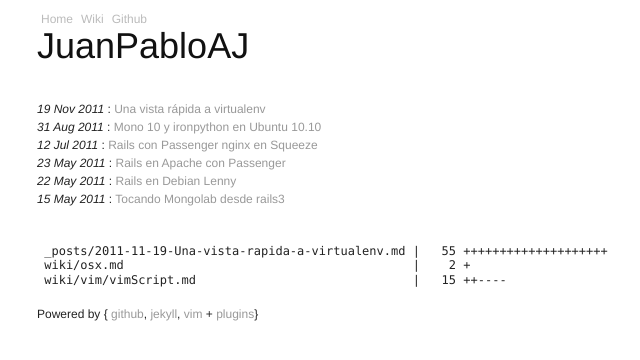
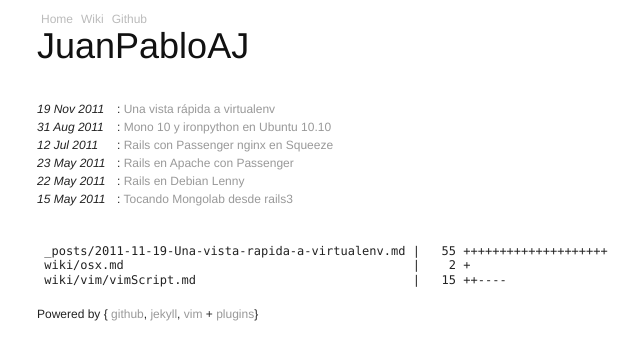
Before and after one commit to juanpabloaj/juanpabloaj.github.com, a Jekyll site: the page built from index.html, in a window 1280 px wide. Shown: the top 360 px of the page, without its empty margins (128-768 px from the left). Built offline with Jekyll 4.4.1, drawn with Linux system fonts in a browser that asks for light colours; Markdown is read by kramdown in place of the engine named in the settings.

Commit message:
index: post.date in span-2

```diff
--- a/index.html
+++ b/index.html
@@ -5,7 +5,8 @@ title : JuanPabloAJ
 <br/>
 {% for post in site.posts limits:5 %}
 	<div class="enlaceGris">
-		<em>{{ post.date | date_to_string }}</em> : <a href="{{ post.url }}">{{ post.title }}</a>
+		<div class="span-2"><em>{{ post.date | date_to_string }}</em></div>
+		<div>:  <a href="{{ post.url }}">{{ post.title }}</a></div>
 	</div>
 {% endfor %}
 
```
